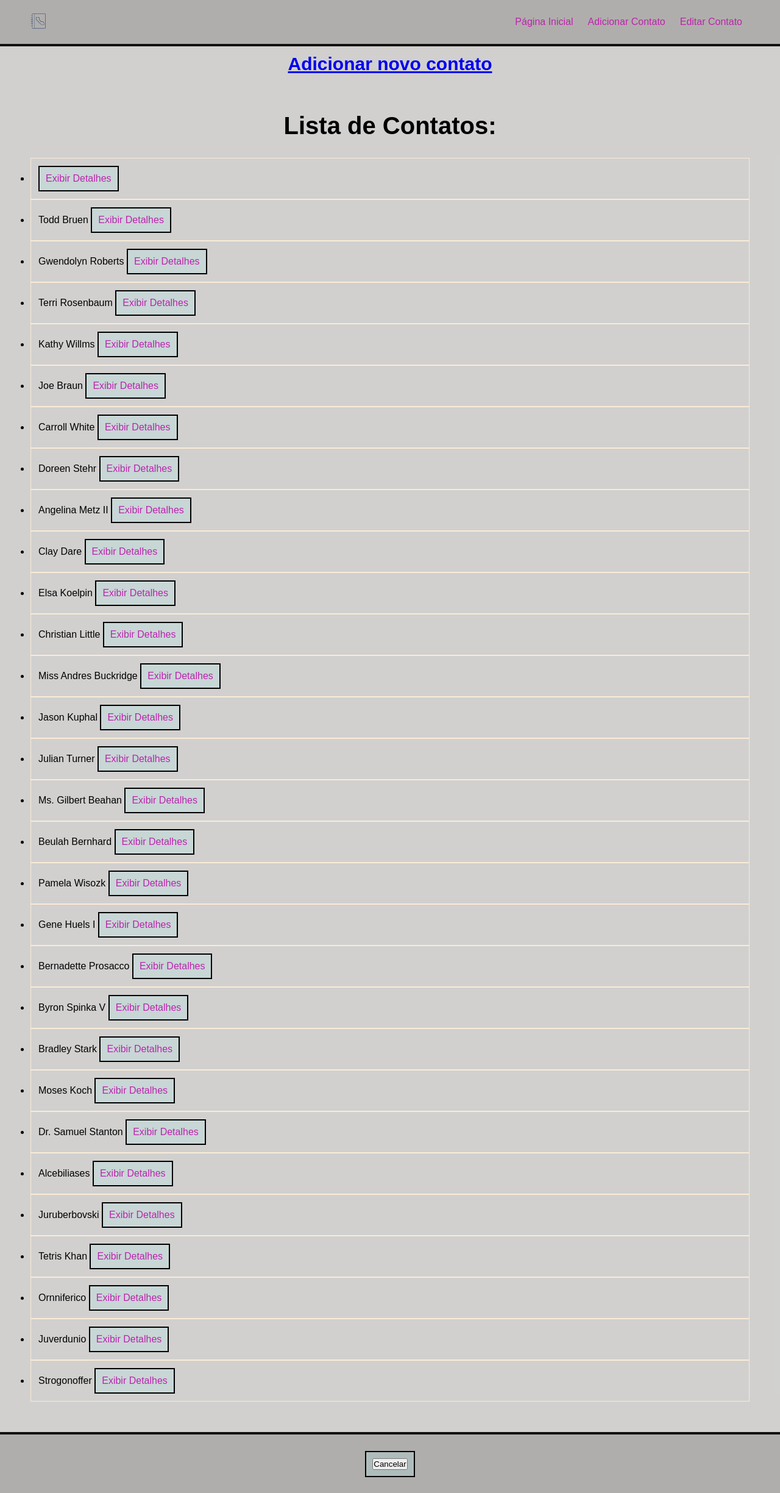
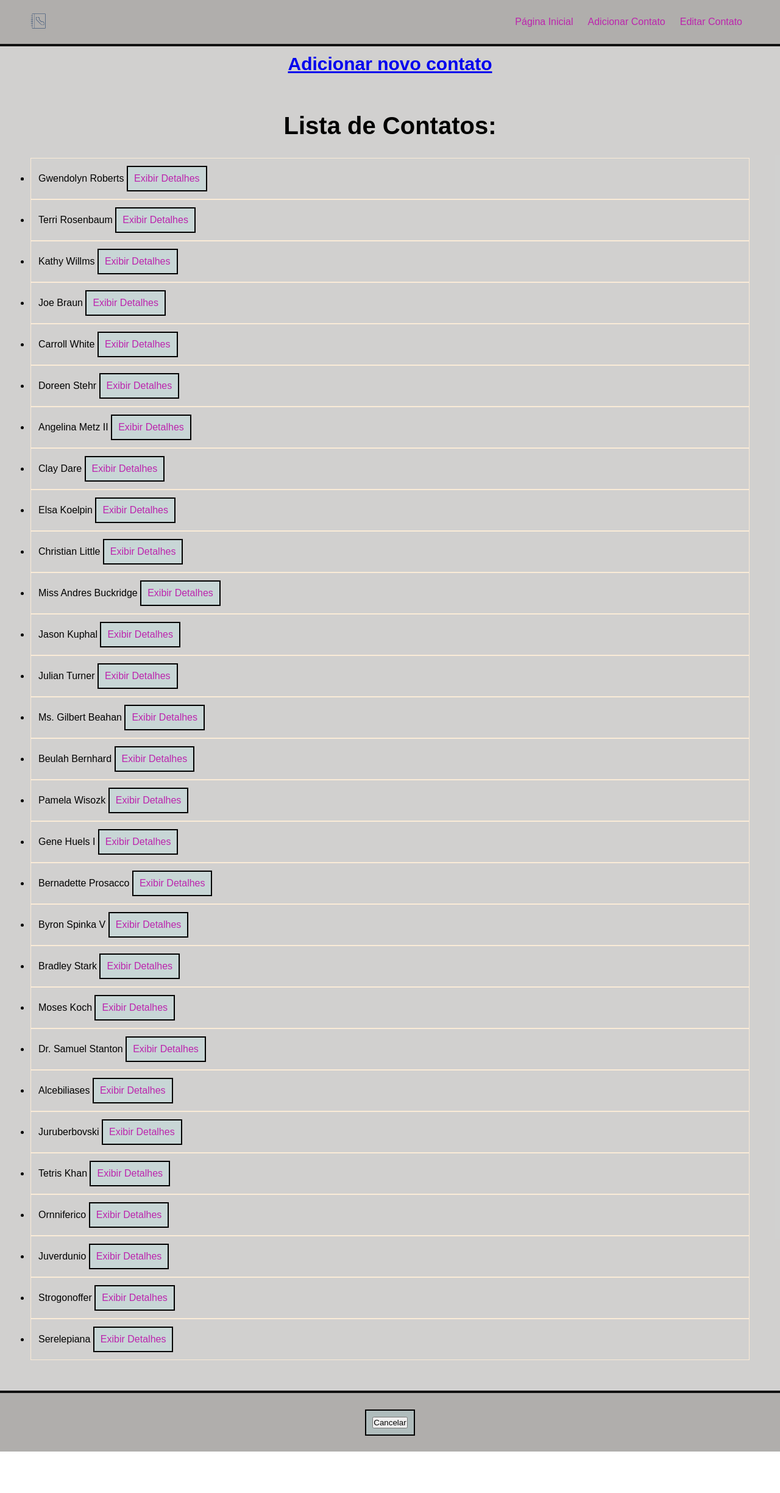
Before and after one commit to mallan007/project-agenda, a Vue app: page / in a window 1280 px wide. Shown: the whole page at 61% size. After the commit the page ends 2381 px from the top, so only its background shows below. Built offline with nearby package versions, Linux system fonts and the light colour scheme; data requests are answered from the project's data file.

Commit message:
(feature)[Frontend]HomePage ainda sendo implementada

```diff
--- a/db/agenda.json
+++ b/db/agenda.json
@@ -1,15 +1,5 @@
 {
   "contacts": [
-    {
-      "id": "1"
-    },
-    {
-      "name": "Todd Bruen",
-      "cellNumber": "786-351-6967",
-      "address": "9252 Augustine Square",
-      "email": "Blake_Jaskolski@gmail.com",
-      "id": "3"
-    },
     {
       "name": "Gwendolyn Roberts",
       "cellNumber": "502-976-5931",
@@ -205,6 +195,13 @@
       "cellNumber": "86 9 8999 - 9888",
       "address": "Rua Dois Cavalos, 123",
       "email": "strog@yahoo.com.br"
+    },
+    {
+      "id": "5e14",
+      "name": "Serelepiana",
+      "cellNumber": "83 9 9855 - 8999",
+      "address": "Rua Serpe Serpentina, 213",
+      "email": "serelepiana@outlook.com"
     }
   ],
   "newContacts": [
--- a/src/views/HomePage.vue
+++ b/src/views/HomePage.vue
@@ -17,13 +17,13 @@
               <button class="btn-details"> Exibir Detalhes </button>
               </router-link-->
             <div id="show-details" v-if="isClicked">
-                <div >ID: {{ contact.id }} </div>
-                <div >Nome: {{ contact.name }} </div>
-                <div >Número de Telefone: {{ contact.cellNumber }} </div>
-                <div >Endereço: {{ contact.address }} </div>
-                <div >E-mail: {{ contact.email }} </div>
+                <div class="editor" :value="contactId">ID: {{ contact.id }} </div>
+                <div class="editor" :value="contactName">Nome: {{ contact.name }} </div>
+                <div class="editor" :value="contactCellNumber">Número de Telefone: {{ contact.cellNumber }} </div>
+                <div class="editor" :value="contactAddress">Endereço: {{ contact.address }} </div>
+                <div class="editor" :value="contactEmail">E-mail: {{ contact.email }} </div>
                 <div>
-                  <button class="btn-edit" @click="editContact(contact.id)"> Editar Contato </button>
+                  <button class="btn-edit" @change="editContact($event, contact.id)"> Editar Contato </button>
                   <button class="btn-delete" @click="deleteContact(contact.id)"> Excluir Contato </button>
                 </div>
             </div>
@@ -95,24 +95,33 @@
 
             this.getContacts();
         },
-        async editContact(id) {
+        async editContact(event, id) {
+
+          const editor = event.target.value;
+
+          const dataJson = JSON.stringify(
+            {contactName: data.name},
+            {contactCellNumber: cellNumber},
+            {contactAddress: address},
+            {contactEmail: email}
+            );
+
+          const req = await fetch (`http://localhost:3000/contacts/${id}`, {
+              method: "PATCH",
+              headers: {
+                  "Content-Type": "application/json",
+                  body: dataJson
+              },
+
+          });
+          const res = await req.json();
+
           const data = {
-              id: this.id,
               name: this.name,
               cellNumber: this.cellNumber,
               address: this.address,
               email: this.email
           }
-
-          const req = await fetch (`http://localhost:3000/contacts/${id}`, {
-              method: "PUT",
-              headers: {
-                  "Content-Type": "application/json"
-              },
-              body: JSON.stringify(data)
-          });
-          const res = await req.json();
-
             //this.contacts = data;
             this.isClicked = true;
             //console.log("Nome: "+`${this.contacts[this.id].name}`);
```
